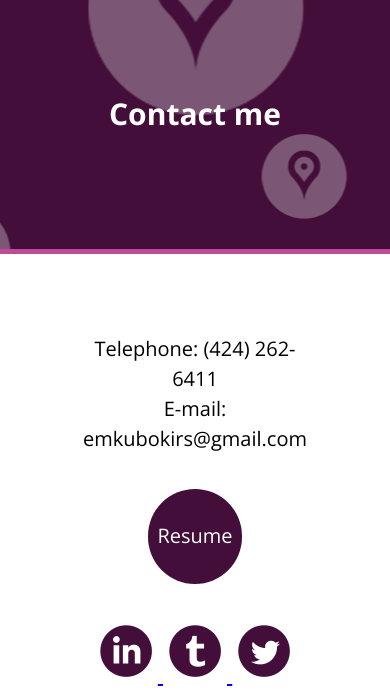
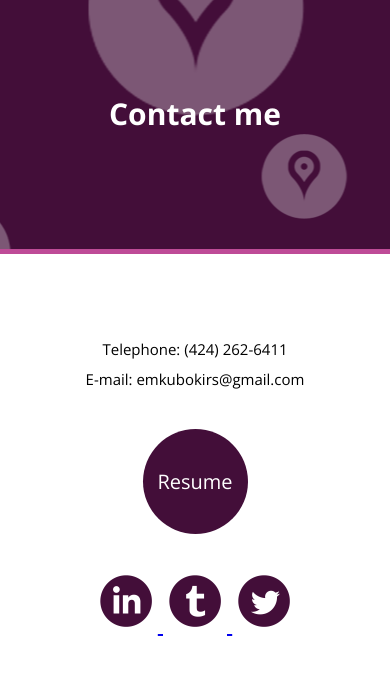
Before and after one commit to ekubokirs/work, a PHP site: page / in a window 390 px wide. Shown: the part 4747-5441 px from the top of the page. After the commit the page ends 5383 px from the top, so only its background shows below. Run offline with PHP 8.4, Linux system fonts and the light colour scheme; some libraries are stand-ins or nearby versions.

Commit message:
attempt to fix media query4

```diff
--- a/css/style.css
+++ b/css/style.css
@@ -430,16 +430,16 @@ a#pull {
 }
 @media only screen and (max-width : 480px) {
     .round-button{
-        width: 27%;
+        width: 30%;
         margin: auto;
     }
     #contact-info{
-        font-size: 1em;
+        font-size: .75em;
     }
 }
 @media only screen and (max-width: 320){
     .round-button{
-        width: 29%;
+        width: 35%;
     }
     #contact-info{
         font-size: .5em;
```
